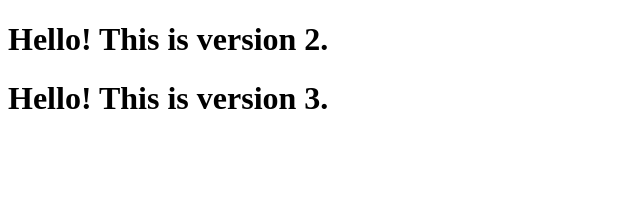
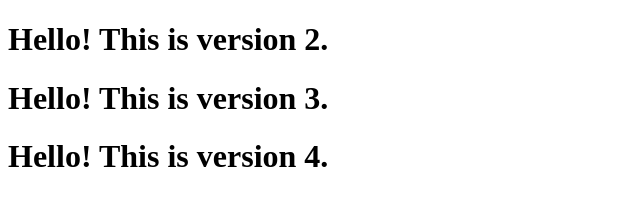
Before and after one commit to Olu-Moroti/Biztech-Projects, a plain HTML site: page index.html in a window 1280 px wide. Shown: the whole page, without its empty margins (0-640 px from the left). Drawn offline with Linux system fonts and the light colour scheme.

Commit message:
Update index.html

```diff
--- a/index.html
+++ b/index.html
@@ -8,5 +8,6 @@
 <body>
     <h1>Hello! This is version 2.</h1>
      <h1>Hello! This is version 3.</h1>
+    <h1>Hello! This is version 4.</h1>
 </body>
 </html>
```
